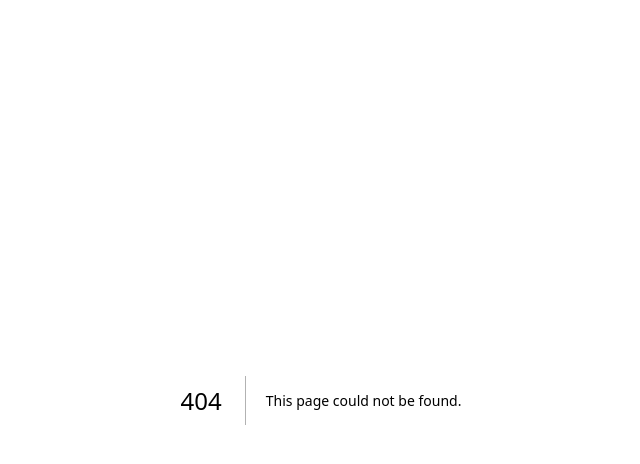
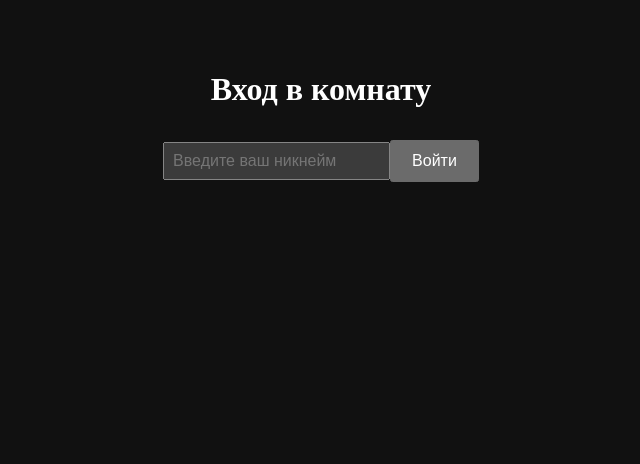
Before and after one commit to Mishtvin/mafialive, a Next.js app: page /login in a window 1280 px wide. Before the commit this address had no page. Shown: the top 464 px of the page, without its empty margins (319-959 px from the left). Built offline with nearby package versions, Linux system fonts and the light colour scheme.

Commit message:
audio off chat off

```diff
--- /dev/null
+++ b/app/login/page.tsx
@@ -0,0 +1,45 @@
+"use client";
+
+import { useState } from "react";
+import { useRouter } from "next/navigation";
+
+export default function LoginPage() {
+  const [nickname, setNickname] = useState("");
+  const router = useRouter();
+
+  const handleSubmit = async (e: React.FormEvent) => {
+    e.preventDefault();
+    try {
+      // Запрос к серверу для получения токена
+      const res = await fetch(`/token?identity=${encodeURIComponent(nickname)}&room=default-room`);
+      if (!res.ok) {
+        throw new Error("Ошибка при получении токена");
+      }
+      const data = await res.json();
+      // Переход на страницу комнаты с передачей токена и никнейма
+      router.push(`/rooms/default-room?token=${encodeURIComponent(data.token)}&identity=${encodeURIComponent(nickname)}`);
+    } catch (error: any) {
+      console.error("Ошибка:", error);
+      alert("Ошибка: " + error.message);
+    }
+  };
+
+  return (
+    <div style={{ display: "flex", flexDirection: "column", alignItems: "center", marginTop: "50px" }}>
+      <h1>Вход в комнату</h1>
+      <form onSubmit={handleSubmit}>
+        <input
+          type="text"
+          placeholder="Введите ваш никнейм"
+          value={nickname}
+          onChange={(e) => setNickname(e.target.value)}
+          required
+          style={{ padding: "8px", fontSize: "16px" }}
+        />
+        <button type="submit" style={{ padding: "10px 20px", fontSize: "16px", marginTop: "10px" }}>
+          Войти
+        </button>
+      </form>
+    </div>
+  );
+}
--- a/app/rooms/[roomName]/PageClientImpl.tsx
+++ b/app/rooms/[roomName]/PageClientImpl.tsx
@@ -186,7 +186,8 @@ function VideoConferenceComponent(props: {
         serverUrl={props.connectionDetails.serverUrl}
         connectOptions={connectOptions}
         video={props.userChoices.videoEnabled}
-        audio={props.userChoices.audioEnabled}
+        //audio={props.userChoices.audioEnabled}
+        audio={false}
         onDisconnected={handleOnLeave}
         onEncryptionError={handleEncryptionError}
         onError={handleError}
--- a/styles/globals.css
+++ b/styles/globals.css
@@ -65,3 +65,10 @@ h2 a {
 h2 a {
   text-decoration: none;
 }
+
+
+/* Скрыть контейнер чата и кнопку его открытия */
+.lk-chat-container,
+.lk-chat-toggle {
+  display: none !important;
+}
```
